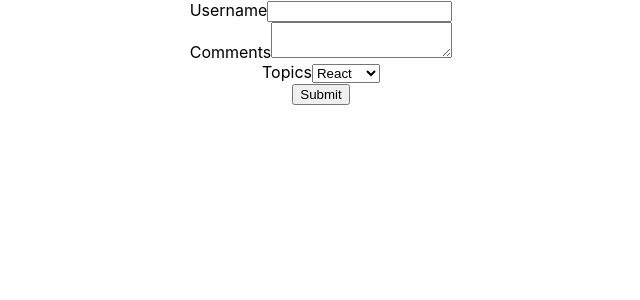
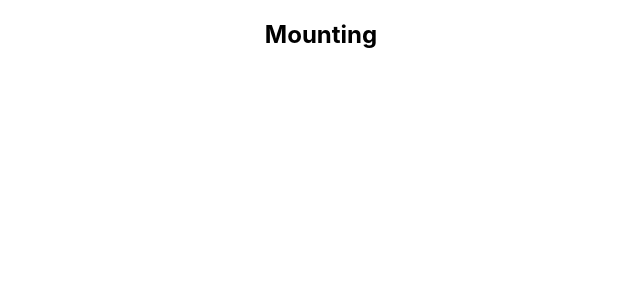
Before and after one commit to shafeenashaikh/React-Programs, a React (Create React App) app: page / in a window 1280 px wide. Shown: the top 300 px of the page, without its empty margins (319-959 px from the left). Built offline with nearby package versions, Linux system fonts and the light colour scheme.

Commit message:
Mounting lifecyle in react

```diff
--- a/src/App.js
+++ b/src/App.js
@@ -9,11 +9,13 @@ import Click from './components/EventBind';
 import ParentComponent from './components/parentComponent';
 import NameList from './components/NameList';
 import Form from './components/Form';
+import Mounting from './components/Mounting';
 
 function App() {
   return (
     <div className="App">
-      <Form/>
+      <Mounting/>
+      {/* <Form/> */}
       {/* <NameList/> */}
       {/* <ParentComponent/> */}
       {/* <Click/> */}
--- /dev/null
+++ b/src/components/Mounting.js
@@ -0,0 +1,31 @@
+import React, {Component} from 'react';
+
+class Mounting extends Component{
+
+    constructor(){
+        super();
+        this.state = {
+            username: 'Diana'
+        }
+        console.log("constructor")
+    }
+
+    static getDerivedStateFromProps(props, state){
+        console.log("getDerivedStateFromProps")
+        return null
+    }
+
+    componentDidMount(){
+        console.log("componentDidMount")
+    }
+
+    render(){
+        console.log("render")
+        return(
+            <div>
+                <h2>Mounting</h2>
+            </div>
+        )
+    }
+}
+export default Mounting;
```
